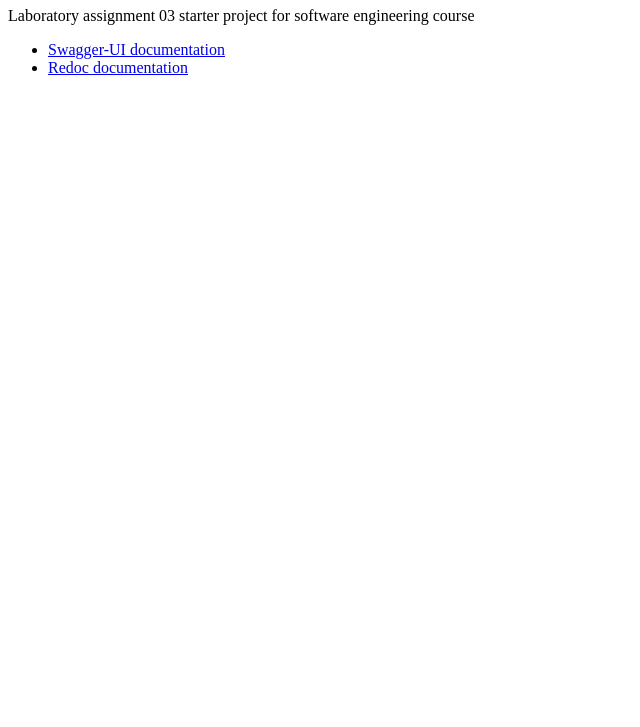
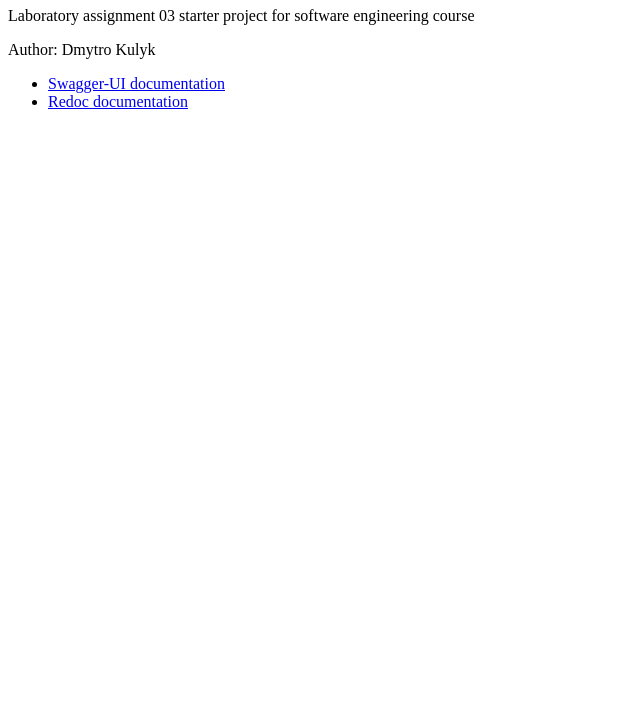
Before and after one commit to dk872/methodologies-lab3, a plain HTML site: page Python/build/index.html in a window 1280 px wide. Shown: the part 73-800 px from the top of the page, without its empty margins (0-640 px from the left). Drawn offline with Linux system fonts and the light colour scheme.

Commit message:
Add author's first and last name output
Added output of author's first and last name for testing
Docker image builds.

```diff
--- a/Python/build/index.html
+++ b/Python/build/index.html
@@ -7,6 +7,7 @@
     <body>
         <h1>Spaceship</h1>
         <p>Laboratory assignment 03 starter project for software engineering course</p>
+	<p>Author: Dmytro Kulyk</p>
         <ul>
             <li><a href='docs'>Swagger-UI documentation</a></li>
             <li><a href='redoc'>Redoc documentation</a></li>
```
